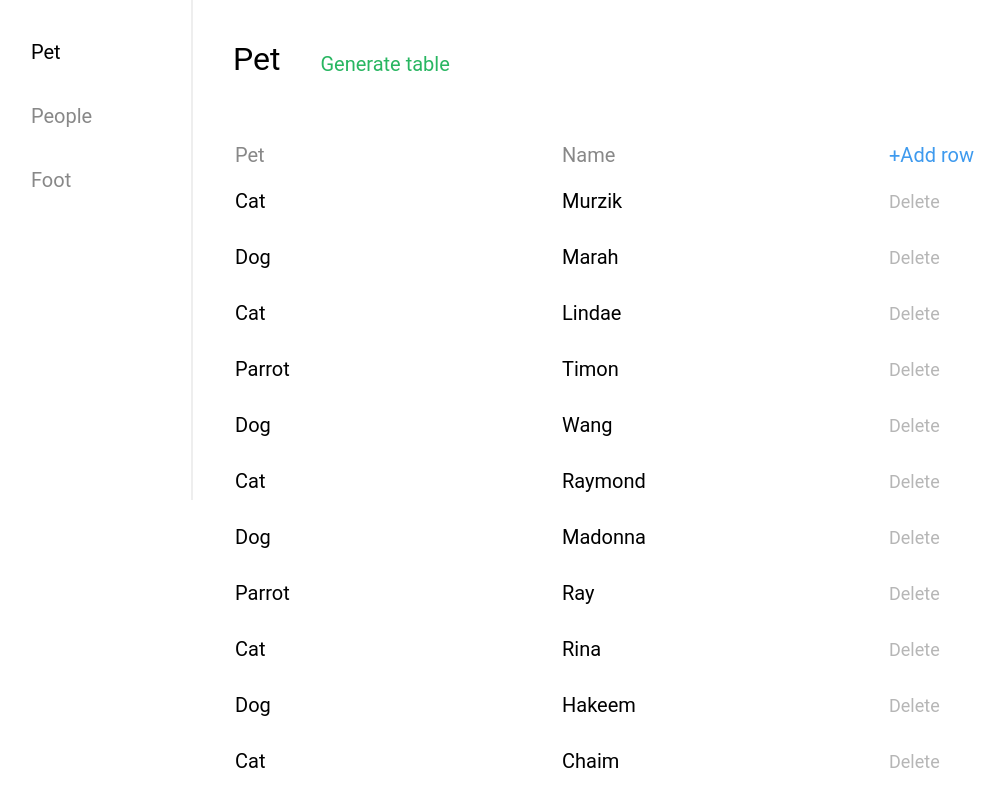
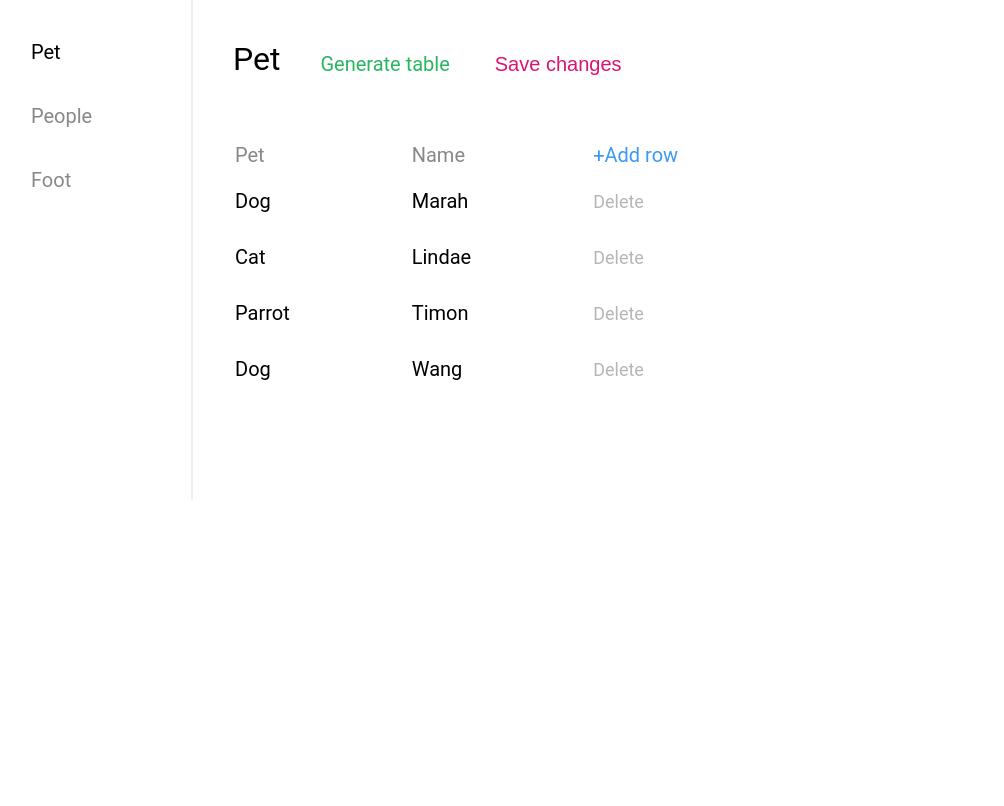
Before and after one commit to grechaa82/Test_rt-dc, a plain HTML site: page index.html in a window 1280 px wide. Both pictures are taken after a click on the button "Generate table". Shown: the top 806 px of the page, without its empty margins (9-1013 px from the left). Drawn offline with Linux system fonts and the light colour scheme.

Commit message:
Test_rt-dc_v2

```diff
--- a/index.html
+++ b/index.html
@@ -6,7 +6,6 @@
     <meta name="viewport" content="width=device-width, initial-scale=1.0">
     <title>Document</title>
     <link rel="stylesheet" href="style.css">
-    <script src="script.js"></script>
 </head>
 <body>
     <nav class="navBar">
@@ -22,9 +21,12 @@
             <button class="thAddRow" onclick="RenderTable()">
                 <p class="generateTable">Generate table</p>
             </button>
+            <button class="tdSaveСhanges" onclick="saveСhanges()">
+                <p class="SaveСhanges">Save changes</p>
+            </button>
         </div>
 
-        <table class="Table">
+        <table class="Table" id="Table">
             <thead >
                 <tr>
                     <th>Pet</th>
@@ -37,15 +39,14 @@
                 </tr>
             </thead>
             <tbody id="tableBody">
-                <tr>
-                    <td><input type="text" placeholder="Cat"></td>
-                    <td><input type="text" placeholder="Murzik"></td>
-                    <td>
-                        <button class="duttonDeleteRow" onclick="DeleteRow(this)">Delete</button>
-                    </td>
+                <tr id="IdTr">
+                    <td contenteditable="true" class="TdPet">Cat</td>
+                    <td contenteditable="true" class="Tdname">Murzik</td>
+                    <td><button class="duttonDeleteRow" onclick="DeleteRow(this)">Delete</button></td>
                 </tr>
             </tbody>
         </table>
     </div>
+    <script src="script.js"></script>
 </body>
 </html>
--- a/script.js
+++ b/script.js
@@ -1,14 +1,8 @@
-const data = [
-	{"pet": "Dog", "name": "Marah"},
-	{"pet": "Cat", "name": "Lindae"},
-	{"pet": "Parrot", "name": "Timon"},
-	{"pet": "Dog", "name": "Wang"},
-	{"pet": "Cat", "name": "Raymond"},
-	{"pet": "Dog", "name": "Madonna"},
-	{"pet": "Parrot", "name": "Ray"},
-	{"pet": "Cat", "name": "Rina"},
-	{"pet": "Dog", "name": "Hakeem"},
-	{"pet": "Cat", "name": "Chaim"}
+var data = [
+	{pet: "Dog", name: "Marah"},
+	{pet: "Cat", name: "Lindae"},
+	{pet: "Parrot", name: "Timon"},
+	{pet: "Dog", name: "Wang"},
 ]
 
 function AddRow(tableRow) {
@@ -22,18 +16,41 @@ function DeleteRow(This) {
     This.closest('tr').remove();
 };
 
+function saveСhanges() {
+    var newData = [];
+    x = document.getElementById("Table").rows.length;
+    for(i=1;i<x;i++){
+        var tr = document.getElementsByTagName("tr")[i];
+        for(j=0; j<1; j++) {
+            var pet = tr.getElementsByTagName("td")[j].innerText;
+        };
+        for(m=1; m<2; m++) {
+            var name = tr.getElementsByTagName("td")[j].innerText;
+        };
+        newData.push({pet, name});
+    };
+    data = newData;
+    newData = [];
+};
+
 function RenderTable() {
-    const tbodyEl = document.querySelector("tbody");
+    lenTr = document.getElementById('tableBody').rows.length;
+
+    for (var i=0; i < lenTr; i++){
+        var z = document.getElementById("IdTr");
+        z.remove();
+    };
+
+    var tbodyEl = document.getElementById("tableBody");
     for (var i in data) {
-        const petEl = data[i].pet
-        const nameEl = data[i].name
-        console.log(petEl);
+        let petEl = data[i].pet;
+        let nameEl = data[i].name;
         tbodyEl.innerHTML += `
-            <tr>
-                <td><input type="text" placeholder="${petEl}"></td>
-                <td><input type="text" placeholder="${nameEl}"></td>
+            <tr id="IdTr">
+                <td contenteditable="true" class="TdPet">${petEl}</td>
+                <td contenteditable="true" class="Tdname">${nameEl}</td>
                 <td><button class="duttonDeleteRow" onclick="DeleteRow(this)">Delete</button></td>
             </tr>
         `;
-    }
+    };
 }
--- a/style.css
+++ b/style.css
@@ -86,8 +86,17 @@ th {
     font-family: 'Roboto', sans-serif;
 }
 
+.SaveСhanges{
+    float: left;
+    margin-right: 40px;
+    color: #dd1370;
+    margin-bottom: 40px;
+    margin-top: 12px;
+
+}
+
 td {
-    padding-right: 50px;
+    padding-right: 120px;
     padding-bottom: 30px;
 }
 
```
